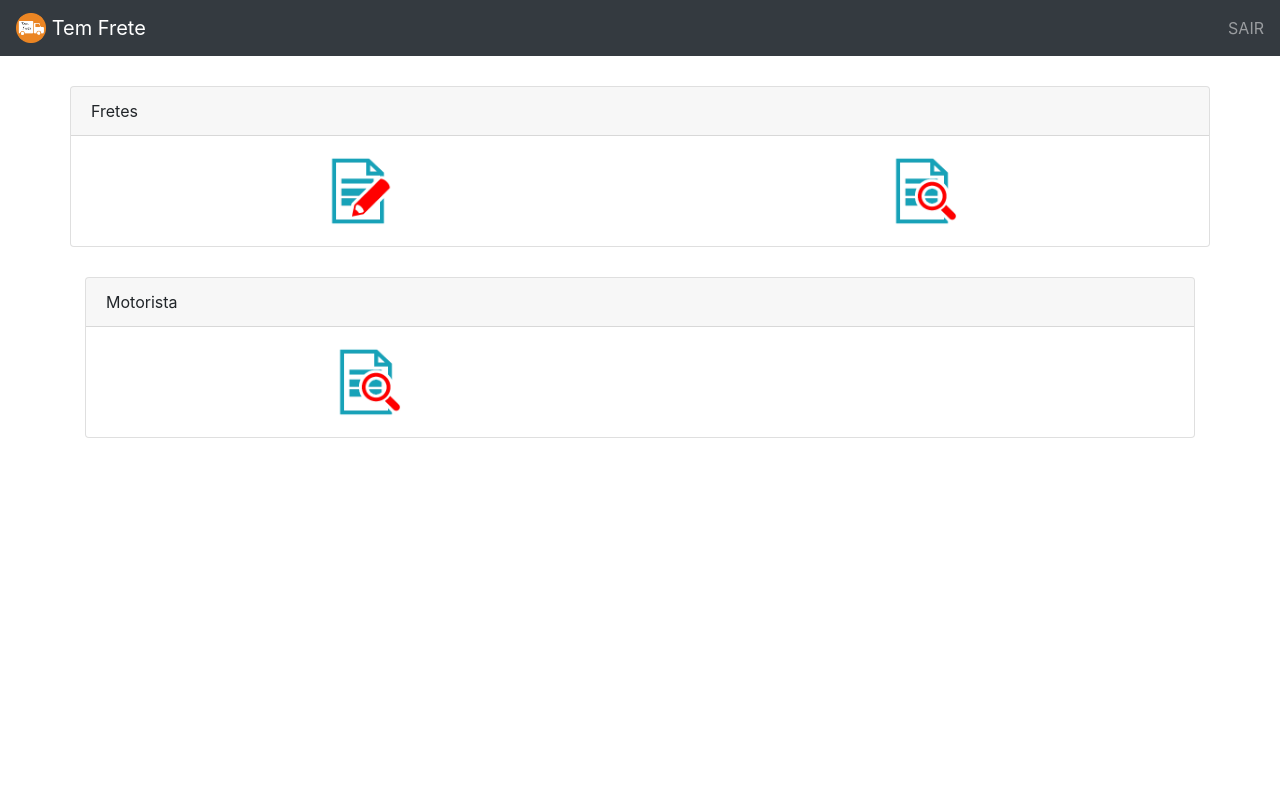
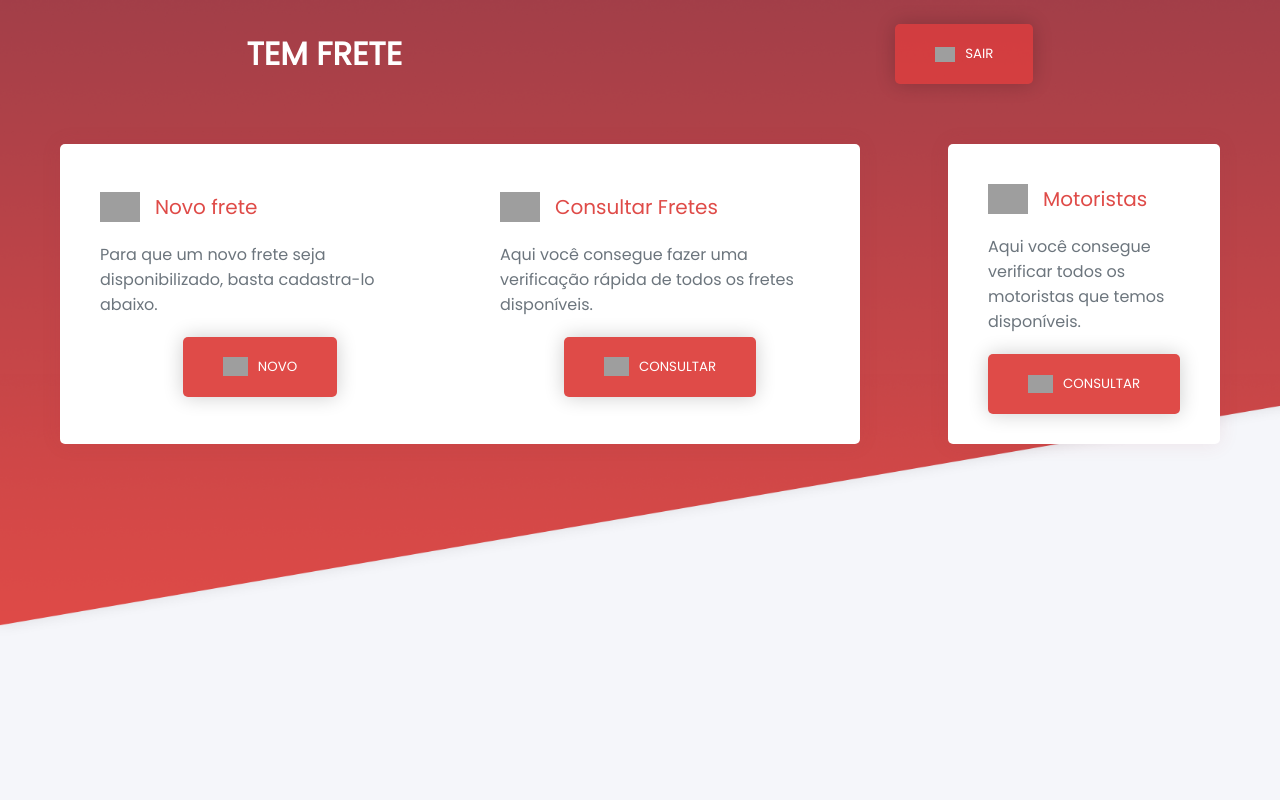
Before and after one commit to CarlosPimentel99/temfrete, a PHP site: page /home_adm.php in a window 1280 px wide. Run offline with PHP 8.4, Linux system fonts and the light colour scheme; the visitor is signed in with stand-in values (Sample User, id 1); grey boxes are pictures that could not be loaded.

Commit message:
Refatoramento da Home para o novo layout

```diff
--- a/css/style.css
+++ b/css/style.css
@@ -232,7 +232,7 @@ button.red{
 /*area do cliente*/
 
 .logado-tela-fundo{
-    background-image: url("img/tela-de-fundo-default.png");
+    background-image: url("../img/tela-de-fundo-default.png");
     background-size: cover;
     width: 100vw;
     height: 100vh;
@@ -245,7 +245,8 @@ button.red{
     padding: 60px;
     padding-left: 200px;
     padding-right: 200px;
-    gap: 200px;
+    gap: 10%;
+    justify-content: center;
 }
 
 .conteudo-caixa-principal{
--- a/home_adm.php
+++ b/home_adm.php
@@ -4,160 +4,63 @@
 
 ?>
 
+<!DOCTYPE html>
+<html lang="pt-br">
+<head>
+    <meta charset="UTF-8">
+    <meta http-equiv="X-UA-Compatible" content="IE=edge">
+    <meta name="viewport" content="width=device-width, initial-scale=1.0">
+    <meta name="description" content="Área do cliente">
+    <title>Área do cliente</title>
+    <link rel="stylesheet" type="text/css" href="css/style.css" media="screen"/>
+    <link href='https://fonts.googleapis.com/css?family=Poppins' rel='stylesheet'>
+    <link rel="icon" type="image/x-icon" href="img/icons/favicon.svg">
+</head>
+<body class="logado-tela-fundo">
+    <header class="cabecalho">
+        <div class="cabecalho-item-principal">
+        <h1 class="branco">TEM FRETE</h1>
+        </div>
+        <nav class="cabecalho-menu">
+            <a class="cabecalho-item" href="logoff.php"><button class="red"><img class="cabecalho-item-icone" alt="logout" src="img/icons/logout.svg">SAIR</button></a>
+        </nav>
+    </header>
 
+    <main>
+        <section class="conteudo-logado">
+            <div class="conteudo-caixa-principal">
+                <div class="conteudo-caixa-principal-texto">
+                    <h3 class="conteudo-caixa-titulo vermelho">
+                        <img class="conteudo-caixa-icone" alt="novo frete" src="img/icons/novo-grande.svg">
+                        Novo frete</h3>
+                    <h4 class="conteudo-caixa-subtitulo cinza">Para que um novo frete seja disponibilizado, basta cadastra-lo abaixo.</h4>
+                    <div class="conteudo-caixa-botao">
+                        <a href="criar_carga.php"><button class="botao-vermelho"><img class="icone" alt="consultar motoristas" src="img/icons/novo.svg">NOVO</button></a>
+                    </div>
+                </div>
 
-
-
-<html>
-
-  <head>
-
-    <meta charset="utf-8" />
-
-    <title>Tem Frete</title>
-
-
-
-    <link rel="stylesheet" href="https://maxcdn.bootstrapcdn.com/bootstrap/4.0.0/css/bootstrap.min.css" integrity="sha384-Gn5384xqQ1aoWXA+058RXPxPg6fy4IWvTNh0E263XmFcJlSAwiGgFAW/dAiS6JXm" crossorigin="anonymous">
-
-    <script type="text/javascript" src="https://cdnjs.cloudflare.com/ajax/libs/jquery/2.2.4/jquery.min.js"></script>
-
-    <script type="text/javascript" src="https://cdnjs.cloudflare.com/ajax/libs/jquery.mask/1.14.15/jquery.mask.min.js"></script>
-
-
-
-    <style>
-
-      .card-home {
-
-        padding: 30px 0 0 0;
-
-        width: 100%;
-
-        margin: 0 auto;
-
-      }
-
-    </style>
-
-  </head>
-
-  <body>
-
-    <nav class="navbar navbar-dark bg-dark">
-
-      <a class="navbar-brand" href="home_adm.php">
-
-        <img src="img/temfrete.png" width="30" height="30" class="d-inline-block align-top" alt="">
-
-        Tem Frete
-
-      </a>
-
-      <ul class="navbar-nav">
-
-          <li class="nav-item">
-
-            <a class="nav-link" href="logoff.php">SAIR</a>
-
-          </li>
-
-      </ul>
-
-    </nav>
-
-
-
-    <div class="container">
-
-      <div class="row">
-
-
-
-        <div class="card-home">
-
-          <div class="card">
-
-            <div class="card-header">
-
-              Fretes
+                <div class="conteudo-caixa-principal-texto">
+                    <h3 class="conteudo-caixa-titulo vermelho">
+                        <img class="conteudo-caixa-icone" alt="consultar fretes" src="img/icons/consultar-grande.svg">
+                        Consultar Fretes</h3>
+                    <h4 class="conteudo-caixa-subtitulo cinza">Aqui você consegue fazer uma verificação rápida de todos os fretes disponíveis.</h4>
+                    <div class="conteudo-caixa-botao">
+                        <a href="consultar_carga.php"><button class="botao-vermelho"><img class="icone" alt="consultar motoristas" src="img/icons/lupa.svg">CONSULTAR</button></a>
+                    </div>
+                </div>
 
             </div>
 
-            <div class="card-body">
-
-              <div class="row">
-
-                <div class="col-6 d-flex justify-content-center">
-
-                  <a href="criar_carga.php">
-
-                    <img src="img/criar_carga.png" width="70" height="70">
-
-                  </a>
-
+            <div class="conteudo-caixa-secundaria">
+                <h3 class="conteudo-caixa-titulo vermelho">
+                    <img class="conteudo-caixa-icone" alt="consultar" src="img/icons/consultar-grande.svg">
+                    Motoristas</h3>
+                <h4 class="conteudo-caixa-subtitulo cinza">Aqui você consegue verificar todos os motoristas que temos disponíveis.</h4>
+                <div class="conteudo-caixa-botao">
+                    <a href="consultar_motorista.php"><button class="botao-vermelho"><img class="icone" alt="consultar motoristas" src="img/icons/lupa.svg">CONSULTAR</button></a>
                 </div>
-
-                <div class="col-6 d-flex justify-content-center">
-
-                  <a href="consultar_carga.php">
-
-                    <img src="img/consultar_carga.png" width="70" height="70">
-
-                  </a>
-
-                </div>
-
-              </div>
-
             </div>
-
-          </div>
-
-        </div>
-
-    </div>
-
-    <div class="container">
-
-      <div class="row">
-
-
-
-        <div class="card-home">
-
-          <div class="card">
-
-            <div class="card-header">
-
-              Motorista
-
-            </div>
-
-            <div class="card-body">
-
-                <div class="row">
-
-                <div class="col-6 d-flex justify-content-center">
-
-                  <a href="consultar_motorista.php">
-
-                    <img src="img/consultar_carga.png" width="70" height="70">
-
-                  </a>
-
-                </div>
-
-              </div>
-
-            </div>
-
-          </div>
-
-        </div>
-
-    </div>
-
-  </body>
-
+        </section>
+    </main>
+</body>
 </html>
--- a/validador_acesso.php
+++ b/validador_acesso.php
@@ -4,7 +4,7 @@
 
   if (!isset($_SESSION['autenticado']) || $_SESSION['autenticado'] != 'SIM') {
 
-    header('Location: index.php?login=erro2');
+    header('Location: login.php?login=erro2');
 
   }
 
```
